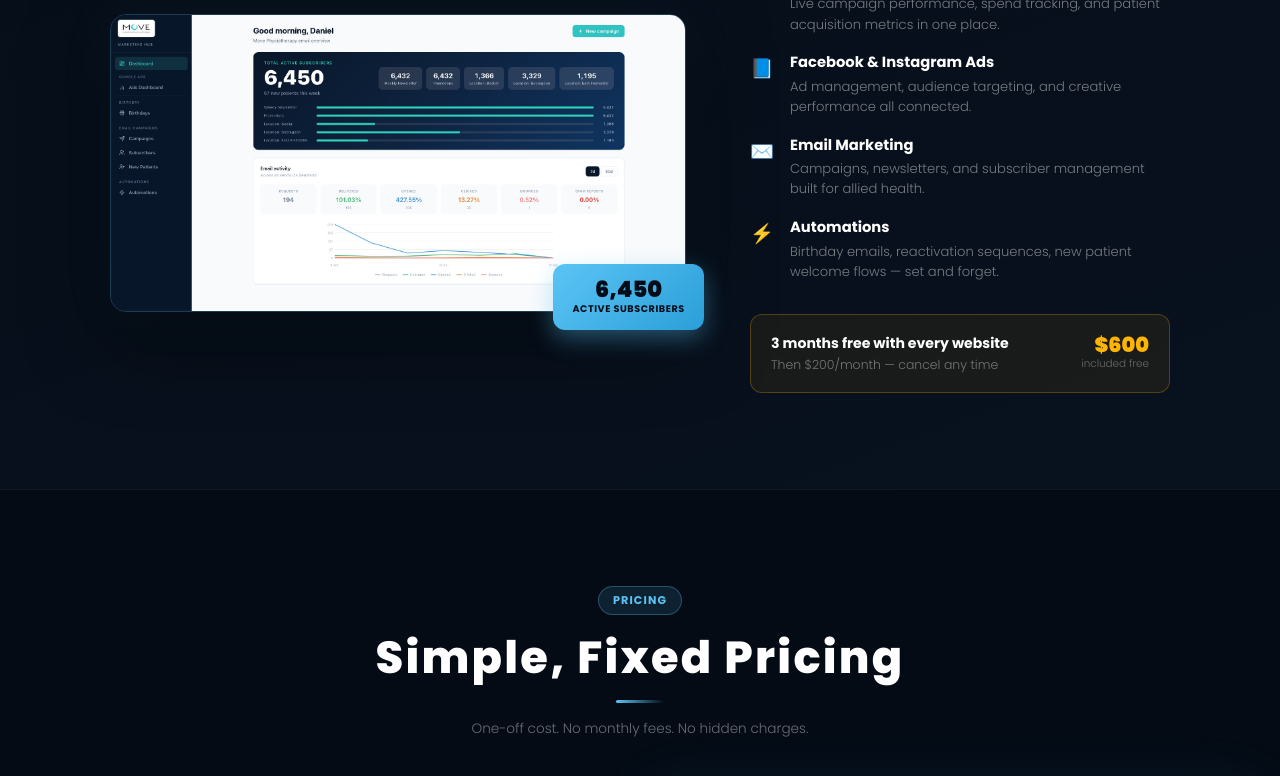
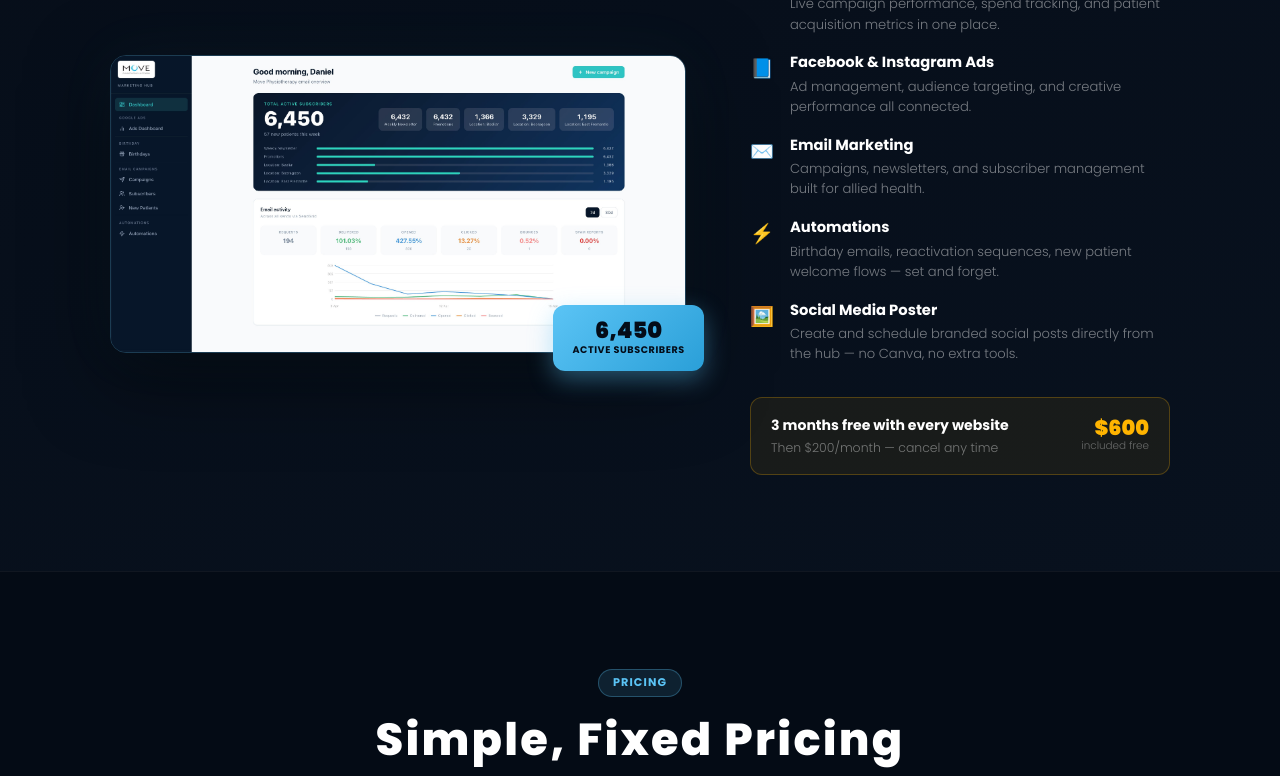
Before and after one commit to MoveXMedia/movexmedia, a Next.js app: page /website-offer in a window 1280 px wide. Shown: the part 6509-7285 px from the top of the page. Built offline with nearby package versions, Linux system fonts and the light colour scheme.

Commit message:
Website offer: add Social Media Poster to Marketing Hub feature list

```diff
--- a/pages/website-offer.js
+++ b/pages/website-offer.js
@@ -341,6 +341,7 @@ export default function WebsitePromo() {
                   { icon: '📘', title: 'Facebook & Instagram Ads', body: 'Ad management, audience targeting, and creative performance all connected.' },
                   { icon: '✉️', title: 'Email Marketing', body: 'Campaigns, newsletters, and subscriber management built for allied health.' },
                   { icon: '⚡', title: 'Automations', body: 'Birthday emails, reactivation sequences, new patient welcome flows — set and forget.' },
+                  { icon: '🖼️', title: 'Social Media Poster', body: 'Create and schedule branded social posts directly from the hub — no Canva, no extra tools.' },
                 ].map(item => (
                   <div key={item.title} style={{ display: 'flex', gap: '1rem', alignItems: 'flex-start' }}>
                     <div style={{ fontSize: '1.2rem', marginTop: '2px', flexShrink: 0 }}>{item.icon}</div>
```
